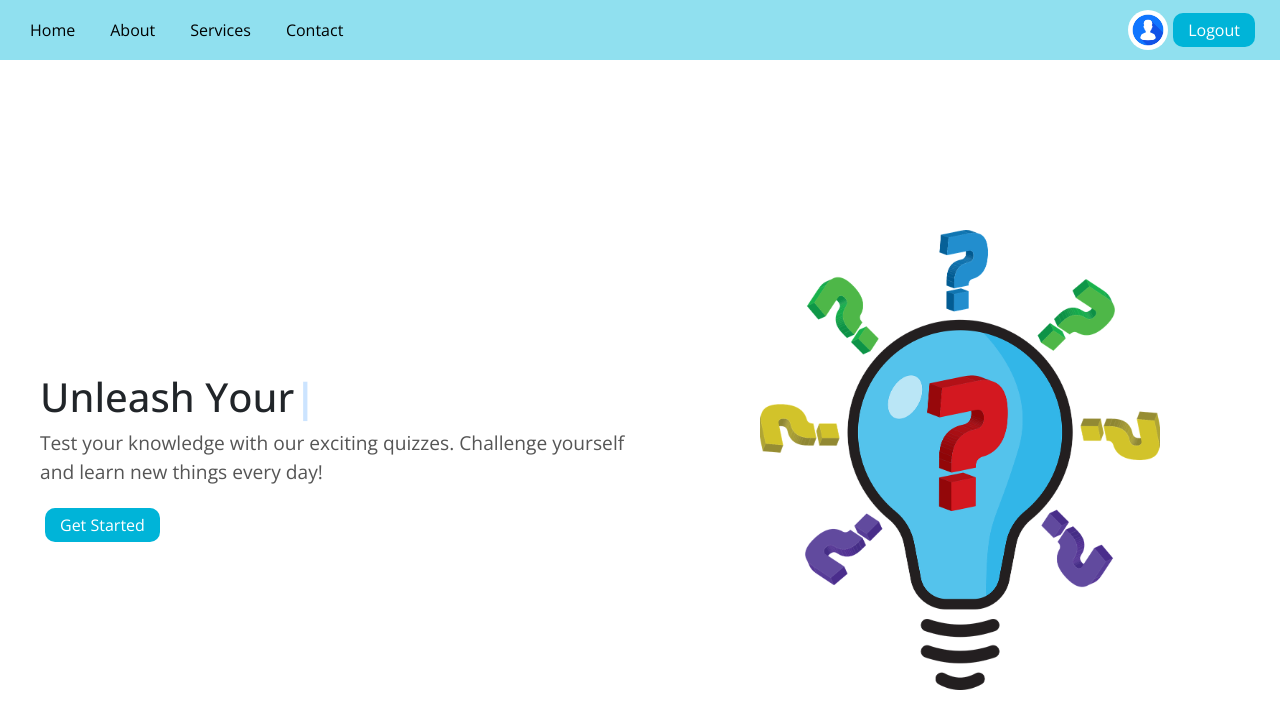
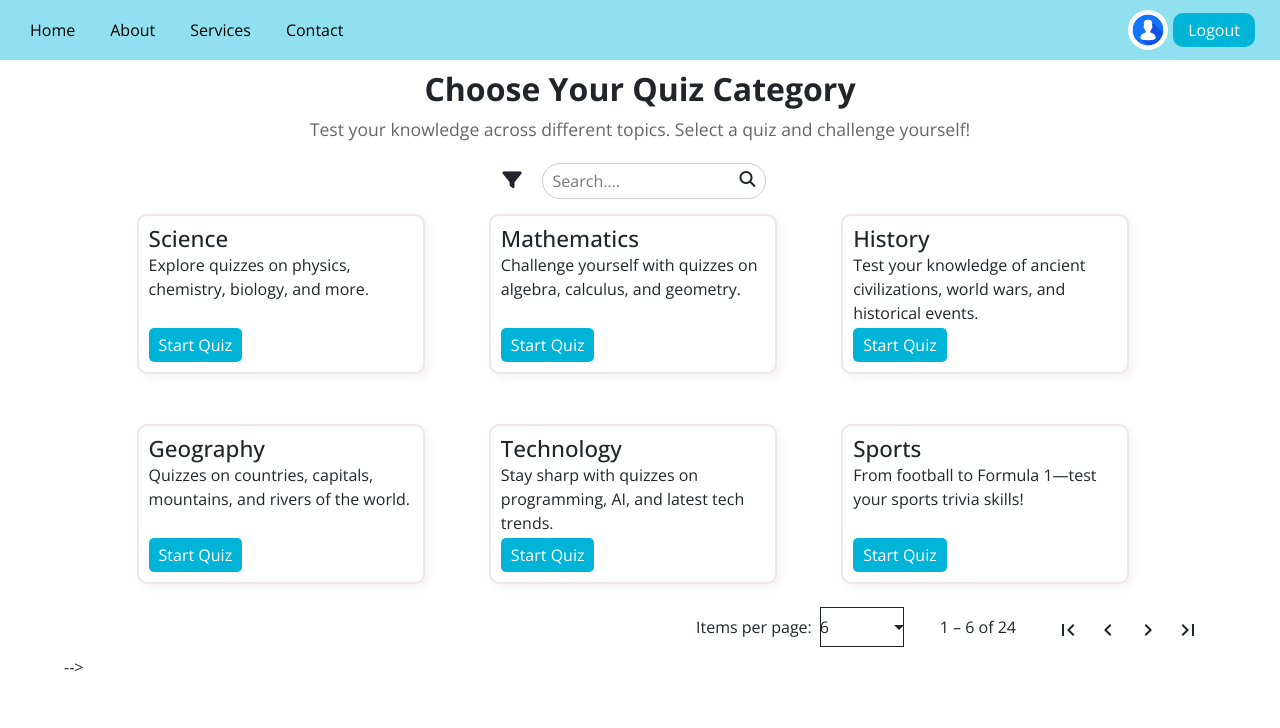
Before and after one commit to aniketk17/WTL-project-frontend, an Angular app: page / in a window 1280 px wide. Shown: the top 728 px of the page. Built offline with nearby package versions, Linux system fonts and the light colour scheme.

Commit message:
some changes

```diff
--- a/src/app/custom-components/home/home.component.html
+++ b/src/app/custom-components/home/home.component.html
@@ -1,4 +1,4 @@
-<div class="home-container">
+<!-- <div class="home-container">
     <div class="left-content">
         <app-typewriter></app-typewriter>
         <p>Test your knowledge with our exciting quizzes. Challenge yourself and learn new things every day!</p>
@@ -7,9 +7,9 @@
     <div class="right-content">
         <img src="homePage2.png" alt="Quiz Animation">
     </div>
-</div>
+</div> -->
 
-<!-- <div class="home">
+<div class="home">
     <div class="header">
         <h2>Choose Your Quiz Category</h2>
         <p>Test your knowledge across different topics. Select a quiz and challenge yourself!</p>
@@ -27,4 +27,4 @@
 
     <mat-paginator [length]="allCategories.length" [pageSize]="6" [pageSizeOptions]="[6,12,18]" showFirstLastButtons
         (page)="onPageChange($event)"></mat-paginator> -->
-<!-- </div> -->
+</div>
```
